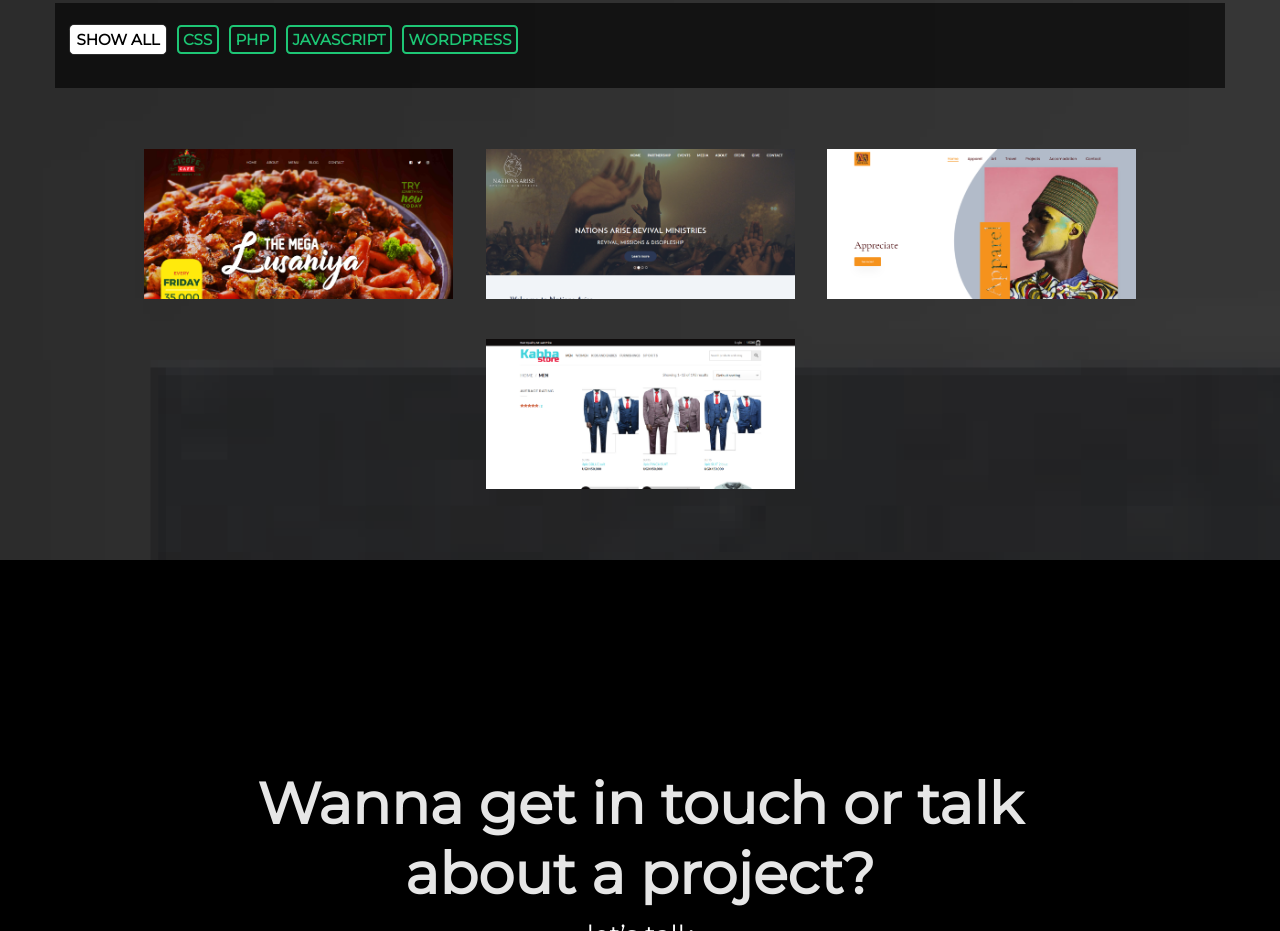
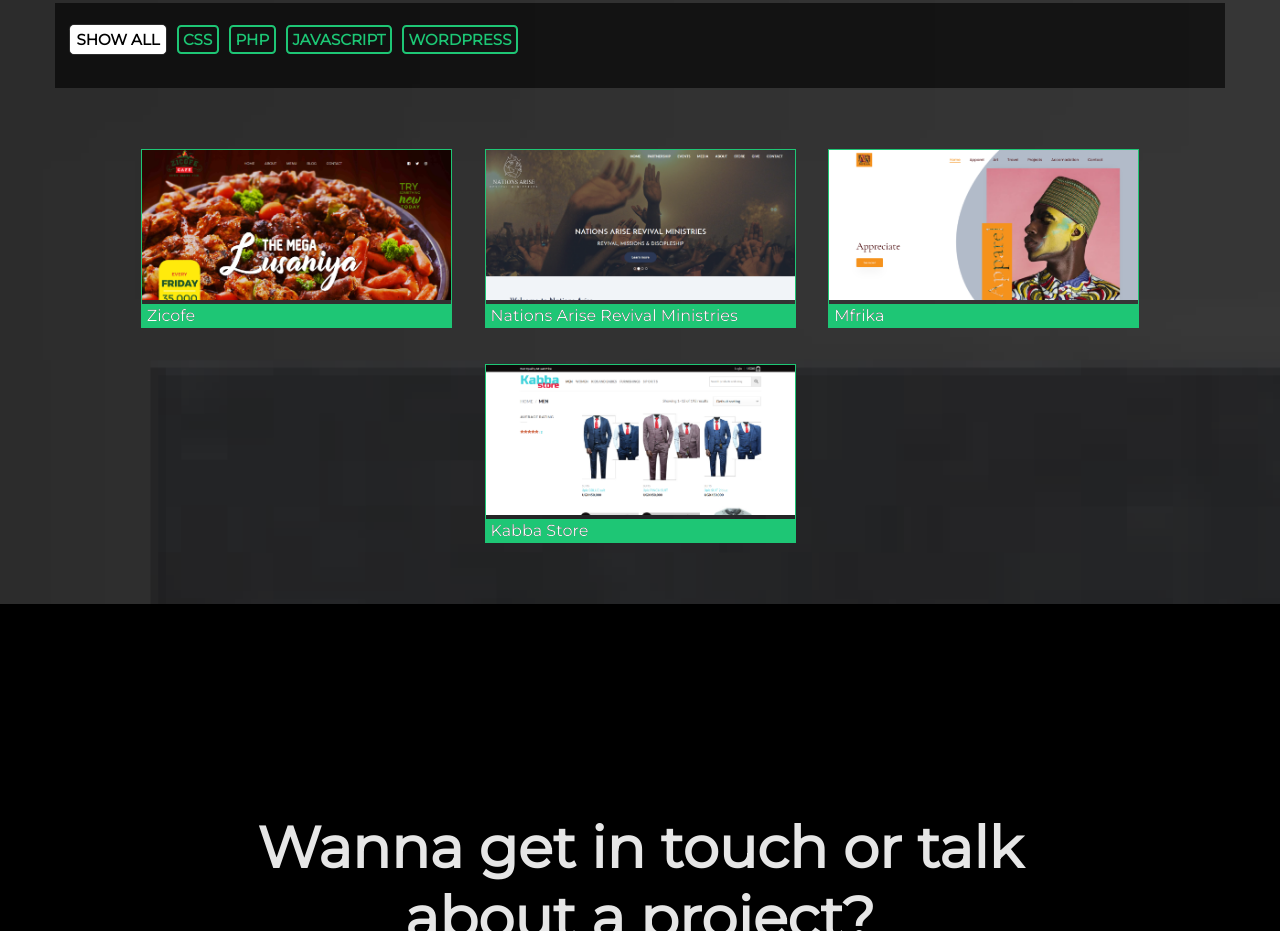
Before and after one commit to Orsbert/portfolio, a Next.js app: page / in a window 1280 px wide. Shown: the part 1040-1971 px from the top of the page. Built offline with nearby package versions, Linux system fonts and the light colour scheme.

Commit message:
highlighted thumbnails

```diff
--- a/components/PortfolioList.jsx
+++ b/components/PortfolioList.jsx
@@ -52,7 +52,7 @@ export const Tags = () => {
 }
 
 // @ts-ignore
-export const PortfolioThumbnail = ({ slug, thumbnail, tags }) => {
+export const PortfolioThumbnail = ({ slug, title, thumbnail, tags }) => {
 	const context = useContext(UserContext)
 
 	const handleMouseEnter = () => {
@@ -79,6 +79,9 @@ export const PortfolioThumbnail = ({ slug, thumbnail, tags }) => {
 						width={309.4}
 						alt={slug}
 					/>
+					<div className='title'>
+						{title}
+					</div>
 				</a>
 			</Link>
 		</motion.div>
@@ -96,8 +99,8 @@ export const PortfolioThumbnails = observer(() => {
 
 	return (
 		<motion.ul className='portfolio-thumbnails-wrapper' layout>
-			{filtered.map(({slug, thumbnail, tags}) => (
-				<PortfolioThumbnail slug={slug} thumbnail={thumbnail} tags={tags} key={slug}/>
+			{filtered.map(({slug, title, thumbnail, tags}) => (
+				<PortfolioThumbnail slug={slug} title={title} thumbnail={thumbnail} tags={tags} key={slug}/>
 			))}
 		</motion.ul>
 	)
--- a/scss/PortfolioList.scss
+++ b/scss/PortfolioList.scss
@@ -56,6 +56,23 @@
 	justify-content: center;
 	.portfolio-thumbnail{
 		display: block;
-		padding: calc(10px + 1vh) calc(10px + 0.5vw);
+		margin: calc(10px + 1vh) calc(10px + 0.5vw);
+		border: 1px solid $secondary-color;
+		transition: all 0.2s;
+		&:hover{
+			border-color: white;
+			.title{
+				background-color: white;
+				color: $primary-color;
+			}
+		}
+		.title{
+			background-color: $secondary-color;
+			padding: 2px 5px;
+			color: white;
+			overflow: hidden;
+			text-overflow: ellipsis;
+			width: 100%;
+		}
 	}
 }
```
Also changed, not shown: pages/portfolio/[pid].jsx (+11 -8 lines).
